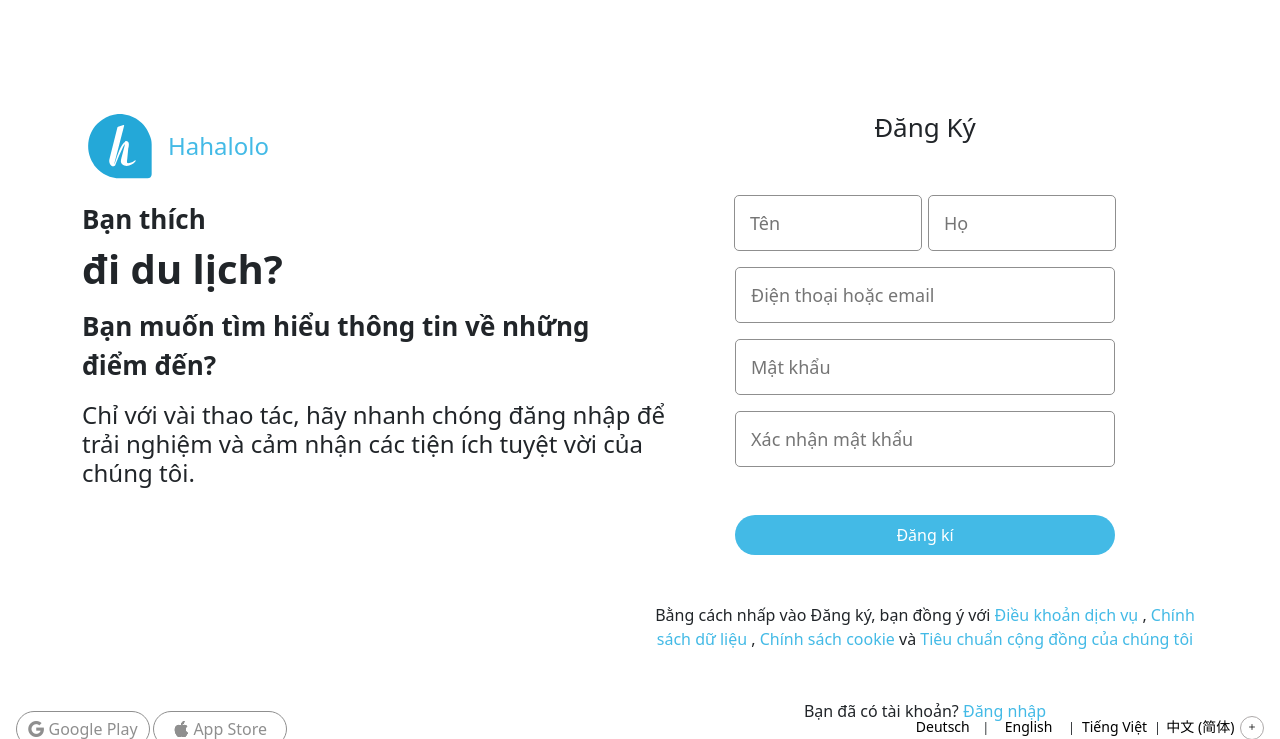
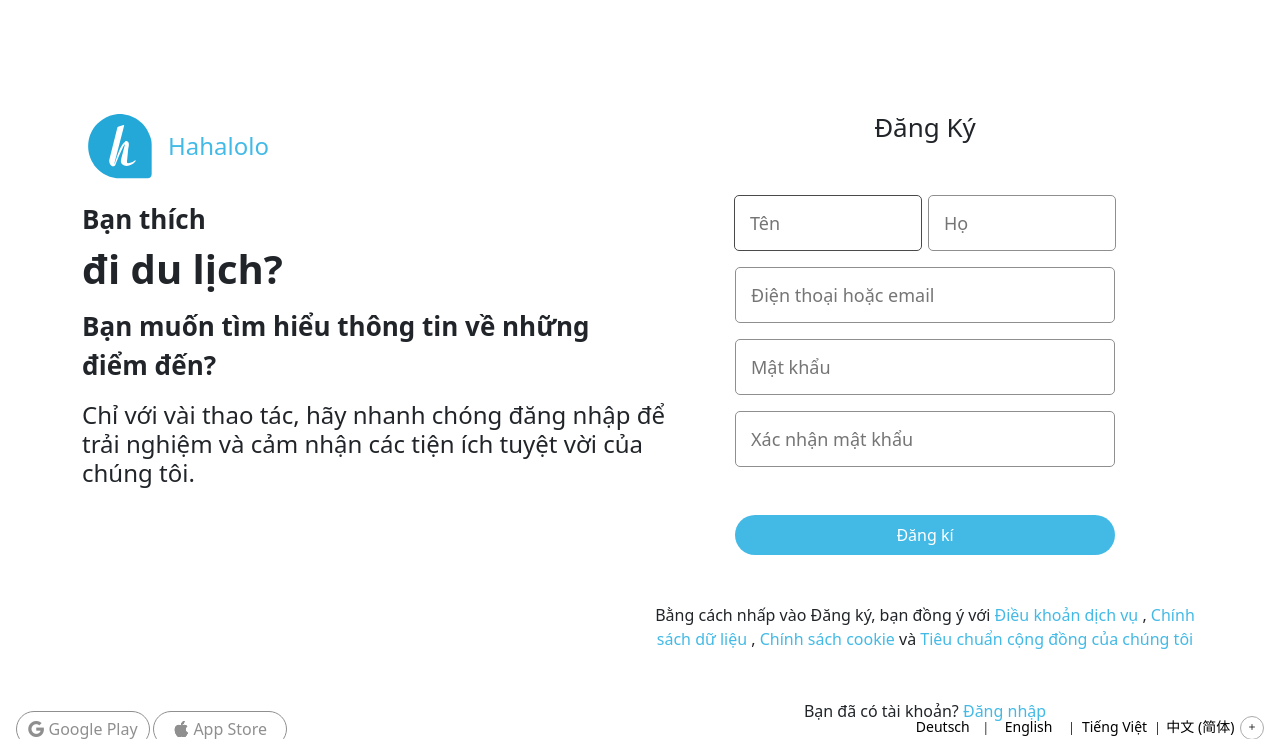
Before and after one commit to devShinchoku/BTL_nhom9, a PHP site: page /accounts/sign-up/index.html in a window 1280 px wide, with the pointer over the restyled element. Shown: the top 739 px of the page. Run offline with PHP 8.4, Linux system fonts and the light colour scheme; some libraries are stand-ins or nearby versions.

Commit message:
1 tí nhưng up ko mất

```diff
--- a/css/style.css
+++ b/css/style.css
@@ -854,7 +854,20 @@ input{
   border: 1px solid #8f8f8f;
   border-radius: 5px;
   font-size: 18px;
-
+}
+input:hover{
+  border: 1px solid #4a4a4a;
+}
+input:focus {
+  outline: none !important;
+  border-color: #24a8d8;
+}
+.su-name-input input:hover{
+  border: 1px solid #4a4a4a;
+}
+.su-name-input input:focus{
+  outline: none !important;
+  border-color: #24a8d8;
 }
 .su-name-input input{
   height: 56px;
```
